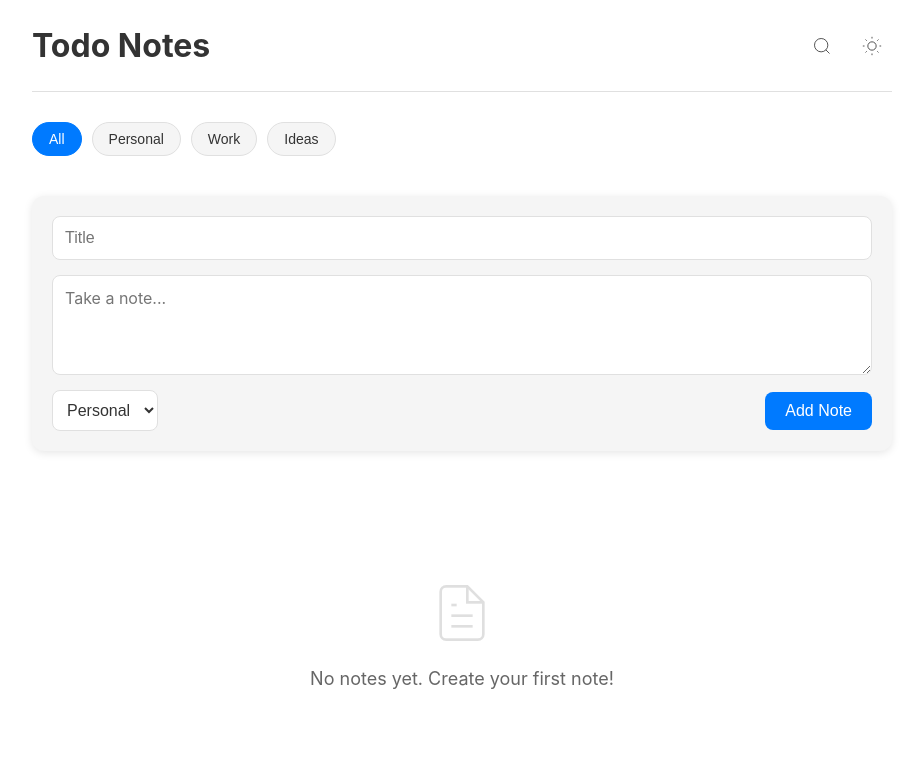
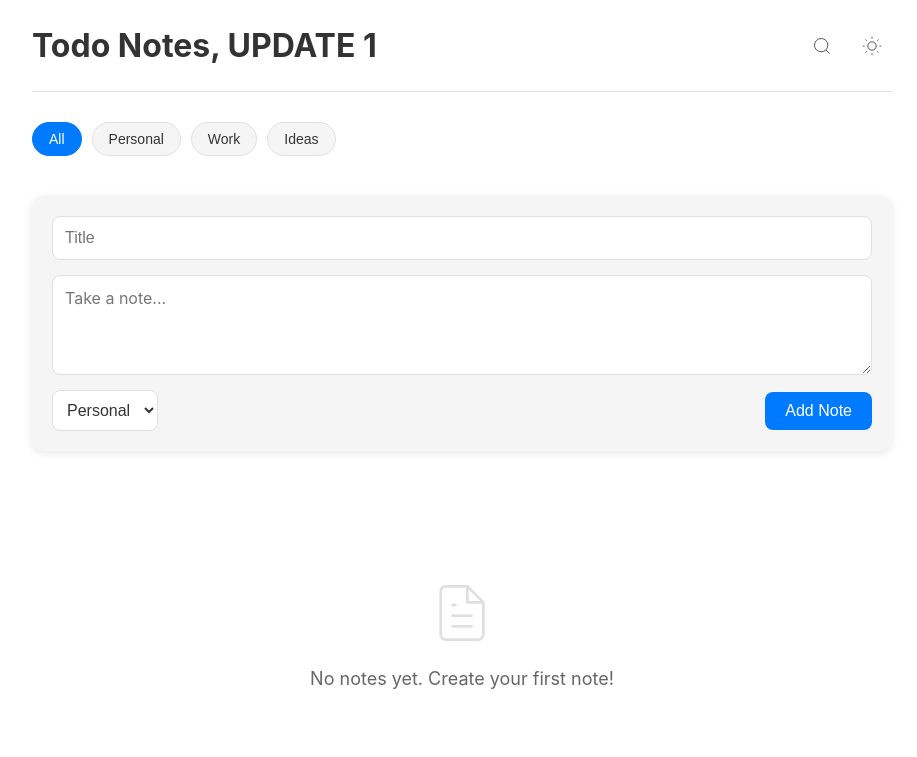
Before and after one commit to AbishurMoses/CloudComputing, a plain HTML site: page index.html in a window 1280 px wide. Shown: the whole page, without its empty margins (178-1095 px from the left). Drawn offline with Linux system fonts and the light colour scheme.

Commit message:
removed .md file and added random text change to see if azure updates

```diff
--- a/index.html
+++ b/index.html
@@ -10,7 +10,7 @@
     <div class="app-container">
         <!-- Header -->
         <header class="app-header">
-            <h1>Todo Notes</h1>
+            <h1>Todo Notes, UPDATE 1</h1>
             <div class="header-actions">
                 <button class="btn-icon" id="searchBtn" aria-label="Search">
                     <svg width="20" height="20" viewBox="0 0 24 24" fill="none" stroke="currentColor">
```
Also changed, not shown: 1 other file.
